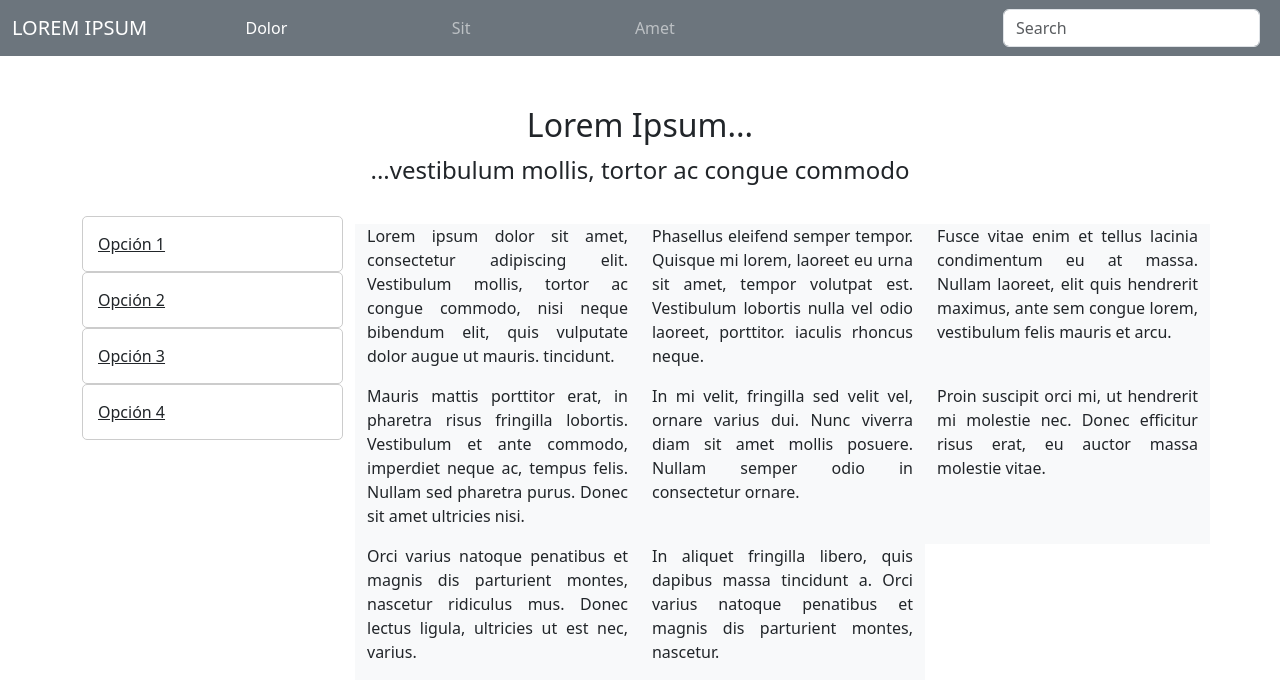
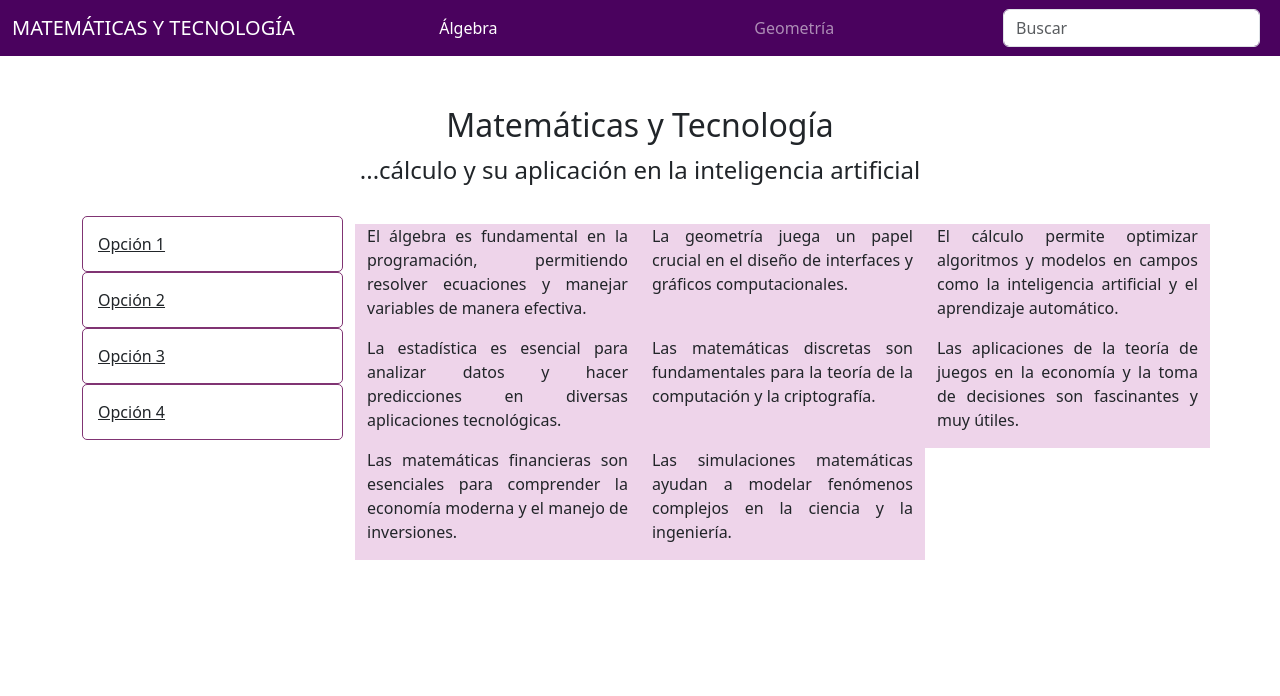
Before and after one commit to macarenacarrica/Taller-responsive, a plain HTML site: page index.html in a window 1280 px wide. Drawn offline with nearby package versions, Linux system fonts and the light colour scheme.

Commit message:
cambio de texto y colores

```diff
--- a/index.html
+++ b/index.html
@@ -14,23 +14,23 @@
     <div class="header">
         <nav class="navbar navbar-expand-lg navbar-dark">
             <div class="container-fluid">
-                <a class="navbar-brand" href="#">LOREM IPSUM</a>
+                <a class="navbar-brand" href="#">MATEMÁTICAS Y TECNOLOGÍA</a>
                 <button class="navbar-toggler" type="button" data-bs-toggle="collapse" data-bs-target="#navbarSupportedContent" aria-controls="navbarSupportedContent" aria-expanded="false" aria-label="Toggle navigation">
                     <span class="navbar-toggler-icon"></span>
                 </button>
                 <div class="collapse navbar-collapse justify-content-start" id="navbarSupportedContent">
                     <ul class="navbar-nav me-auto mb-2 mb-lg-0 flex-column flex-lg-row">
                         <form class="nav-item dropdown d-lg-none" role="search">
-                            <input class="form-control me-2" type="search" placeholder="Search" aria-label="Search">
+                            <input class="form-control me-2" type="search" placeholder="Buscar" aria-label="Search">
                         </form>
                         <li class="nav-item">
-                            <a class="nav-link active" aria-current="page" href="#">Dolor</a>
+                            <a class="nav-link active" aria-current="page" href="#">Álgebra</a>
                         </li>
                         <li class="nav-item">
-                            <a class="nav-link" href="#">Sit</a>
+                            <a class="nav-link" href="#">Geometría</a>
                         </li>
                         <li class="nav-item">
-                            <a class="nav-link" href="#">Amet</a>
+                            <a class="nav-link" href="#">Cálculo</a>
                         </li>
 
                         <li class="nav-item dropdown d-lg-none">
@@ -47,7 +47,7 @@
                         </li>
                     </ul>
                     <form class="d-none d-lg-flex" role="search">
-                        <input class="form-control me-2" type="search" placeholder="Search" aria-label="Search">
+                        <input class="form-control me-2" type="search" placeholder="Buscar" aria-label="Search">
                     </form>
                 </div>
             </div>
@@ -55,24 +55,24 @@
     </div>
 
 
-    <h2> Lorem Ipsum...</h2>
+    <h2> Matemáticas y Tecnología</h2>
 
 
     <div id="myCarousel" class="carousel slide" data-bs-ride="carousel" data-bs-interval="2000">
         <div class="carousel-inner">
             <div class="carousel-item active">
                 <div class="d-flex justify-content-center align-items-center">
-                    <p>...dolor sit amet</p>
+                    <p>...la importancia del álgebra en la programación</p>
                 </div>
             </div>
             <div class="carousel-item">
                 <div class="d-flex justify-content-center align-items-center">
-                    <p>...consectetur adipiscing elit</p>
+                    <p>...la geometría en el diseño de interfaces</p>
                 </div>
             </div>
             <div class="carousel-item">
                 <div class="d-flex justify-content-center align-items-center">
-                    <p>...vestibulum mollis, tortor ac congue commodo</p>
+                    <p>...cálculo y su aplicación en la inteligencia artificial</p>
                 </div>
             </div>
         </div>
@@ -98,28 +98,28 @@
             <div class="col-md-12 col-lg-9">
                 <div class="row">
                     <div class="col-lg-4 col-md-6">
-                        <p>Lorem ipsum dolor sit amet, consectetur adipiscing elit. Vestibulum mollis, tortor ac congue commodo, nisi neque bibendum elit, quis vulputate dolor augue ut mauris. tincidunt.</p>
+                        <p>El álgebra es fundamental en la programación, permitiendo resolver ecuaciones y manejar variables de manera efectiva.</p>
                     </div>
                     <div class="col-lg-4 col-md-6">
-                        <p>Phasellus eleifend semper tempor. Quisque mi lorem, laoreet eu urna sit amet, tempor volutpat est. Vestibulum lobortis nulla vel odio laoreet, porttitor. iaculis rhoncus neque.</p>
+                        <p>La geometría juega un papel crucial en el diseño de interfaces y gráficos computacionales.</p>
                     </div>
                     <div class="col-lg-4 col-md-6">
-                        <p>Fusce vitae enim et tellus lacinia condimentum eu at massa. Nullam laoreet, elit quis hendrerit maximus, ante sem congue lorem, vestibulum felis mauris et arcu.</p>
+                        <p>El cálculo permite optimizar algoritmos y modelos en campos como la inteligencia artificial y el aprendizaje automático.</p>
                     </div>
                     <div class="col-lg-4 col-md-6">
-                        <p>Mauris mattis porttitor erat, in pharetra risus fringilla lobortis. Vestibulum et ante commodo, imperdiet neque ac, tempus felis. Nullam sed pharetra purus. Donec sit amet ultricies nisi.</p>
+                        <p>La estadística es esencial para analizar datos y hacer predicciones en diversas aplicaciones tecnológicas.</p>
                     </div>
                     <div class="col-lg-4 col-md-6">
-                        <p>In mi velit, fringilla sed velit vel, ornare varius dui. Nunc viverra diam sit amet mollis posuere. Nullam semper odio in consectetur ornare.</p>
+                        <p>Las matemáticas discretas son fundamentales para la teoría de la computación y la criptografía.</p>
                     </div>
                     <div class="col-lg-4 col-md-6">
-                        <p>Proin suscipit orci mi, ut hendrerit mi molestie nec. Donec efficitur risus erat, eu auctor massa molestie vitae.</p>
+                        <p>Las aplicaciones de la teoría de juegos en la economía y la toma de decisiones son fascinantes y muy útiles.</p>
                     </div>
                     <div class="col-lg-4 col-md-6">
-                        <p>Orci varius natoque penatibus et magnis dis parturient montes, nascetur ridiculus mus. Donec lectus ligula, ultricies ut est nec, varius.</p>
+                        <p>Las matemáticas financieras son esenciales para comprender la economía moderna y el manejo de inversiones.</p>
                     </div>
                     <div class="col-lg-4 col-md-6">
-                        <p>In aliquet fringilla libero, quis dapibus massa tincidunt a. Orci varius natoque penatibus et magnis dis parturient montes, nascetur.</p>
+                        <p>Las simulaciones matemáticas ayudan a modelar fenómenos complejos en la ciencia y la ingeniería.</p>
                     </div>
                 </div>
             </div>
--- a/style.css
+++ b/style.css
@@ -1,5 +1,5 @@
 .navbar {
-    background-color: #6c757d;
+    background-color: #4a025e;
 }
 
 h2 {
@@ -13,7 +13,7 @@ h2 {
 
 .col-md-6, .col-sm-12, .col-lg-4 {
     text-align: justify;
-    background-color: #f8f9fa;
+    background-color: #eed4ea;
 }
 
 .row {
@@ -21,14 +21,14 @@ h2 {
 }
 
 .opciones {
-    border: 1px solid #ccc;
+    border: 1px solid #803473;
     border-radius: 5px;
     padding: 15px;
     text-decoration: underline;
 }
 
 #no {
-    background-color: white;
+    background-color: rgb(165, 135, 165);
 }
 
 .navbar-nav > li {
```
